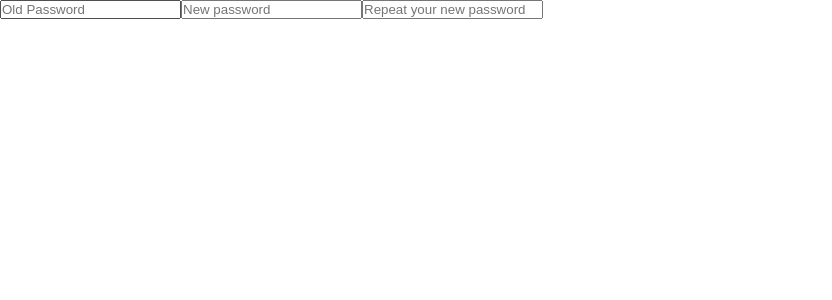
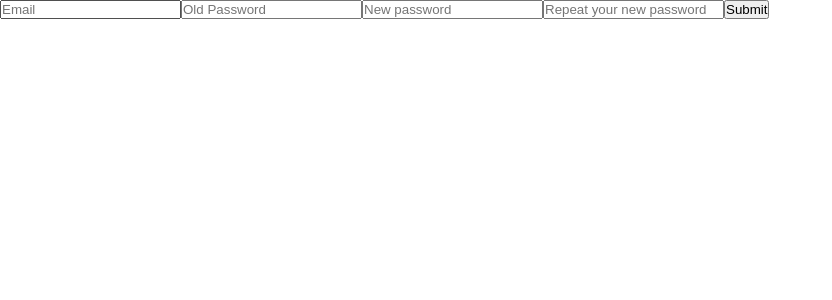
Before and after one commit to FallingSakura/record-calendar, a Vue app: page /profile/changepassword in a window 1280 px wide. Shown: the top 300 px of the page, without its empty margins (0-832 px from the left). Built offline with nearby package versions, Linux system fonts and the light colour scheme; sample sign-in values are in the browser's storage; a web font is replaced by a local one.

Commit message:
register finished

```diff
--- a/src/main.js
+++ b/src/main.js
@@ -4,8 +4,8 @@ import App from './App.vue'
 import router from './router'
 import axios from 'axios'
 
-axios.defaults.baseURL = 'http://localhost:5000'
-// axios.defaults.baseURL = 'https://calendarapi.fallingsakura.top'
+// axios.defaults.baseURL = 'http://localhost:5000'
+axios.defaults.baseURL = 'https://calendarapi.fallingsakura.top'
 
 const app = createApp(App)
 const pinia = createPinia()
--- a/src/router/index.js
+++ b/src/router/index.js
@@ -5,6 +5,7 @@ import { useAuthStore } from '../stores/authStore'
 
 function isAuthenticated() {
   const authStore = useAuthStore()
+  authStore.initialize()
   return authStore.isAuthenticated
 }
 
@@ -18,7 +19,7 @@ const routes = [
     path: '/login',
     name: 'calendar-login',
     component: () => import('../views/CalendarLoginView.vue'),
-    meta: { requiresAuth: true }
+    meta: { requiresGuest: true }
   },
   {
     path: '/register',
@@ -29,11 +30,11 @@ const routes = [
   {
     path: '/profile',
     name: 'profile',
-    meta: { requiresGuest: true },
     children: [
       {
         path: 'changepassword',
-        component: () => import('../views/ChangePassword.vue')
+        component: () => import('../views/ChangePassword.vue'),
+        meta: { requiresAuth: true },
       }
     ]
   }
@@ -47,6 +48,7 @@ const router = createRouter({
 router.beforeEach((to, from, next) => {
   if (to.matched.some((record) => record.meta.requiresAuth)) {
     if (!isAuthenticated()) {
+      alert('haha')
       next({ path: '/' })
     } else {
       next()
--- a/src/views/CalendarLoginView.vue
+++ b/src/views/CalendarLoginView.vue
@@ -8,10 +8,9 @@ const PASSWORD = 'Password'
 const router = useRouter()
 const authStore = useAuthStore()
 
-let isReadonly = ref(true)
+const isReadonly = ref(true)
 const email = ref('')
 const password = ref('')
-
 
 const login = async () => {
   try {
@@ -21,7 +20,6 @@ const login = async () => {
     })
     const token = response.data.token
     authStore.login(token)
-    // localStorage.setItem('token', token)
     router.push('/')
     alert('Login Succesfully!')
   } catch (err) {
--- a/src/views/CalendarRegisterView.vue
+++ b/src/views/CalendarRegisterView.vue
@@ -1,7 +1,6 @@
 <script setup>
 import { ref } from 'vue'
 import { useRouter } from 'vue-router'
-import { useAuthStore } from '@/stores/authStore';
 import axios from 'axios'
 const EMAIL = 'Email'
 const NAME = 'Name'
@@ -11,6 +10,15 @@ const email = ref('')
 const password = ref('')
 const name = ref('')
 const repeat = ref('')
+const isReadonly = ref(true)
+const router = useRouter()
+
+function clear() {
+  email.value = ''
+  password.value = ''
+  name.value = ''
+  repeat.value = ''
+}
 
 const register = async () => {
   try {
@@ -25,8 +33,13 @@ const register = async () => {
       email: email.value,
       password: password.value
     })
+    console.log("Response: ", response)
+    router.push('/login')
+    alert('Register Successfully!')
   } catch (err) {
     console.error(err)
+  } finally {
+    clear()
   }
 }
 </script>
--- a/src/views/CalendarView.vue
+++ b/src/views/CalendarView.vue
@@ -15,6 +15,7 @@ onMounted(() => {
 async function getUserData() {
   try {
     const token = localStorage.getItem('token')
+    if (!token) return
     const res = await axios.get('/get-data', {
       headers: {
         Authorization: `Bearer ${token}`
--- a/src/views/ChangePassword.vue
+++ b/src/views/ChangePassword.vue
@@ -1,7 +1,46 @@
+<script setup>
+import { ref } from 'vue'
+import axios from 'axios'
+const old = ref('')
+const newPassword = ref('')
+const repeat = ref('')
+const email = ref('')
+
+const changePassword = async () => {
+  try {
+    if (newPassword.value !== repeat.value) {
+      alert('Passwords do not match.')
+      newPassword.value = ''
+      repeat.value = ''
+      return
+    }
+    const token = localStorage.getItem('token')
+    const res = await axios.put('/changepassword', {
+      email: email.value,
+      oldPassword: old.value,
+      newPassword: newPassword.value
+    }, {
+      headers: {
+        Authorization: `Bearer ${token}`
+      }
+    })
+  } catch (err) {
+    console.error(err)
+  }
+}
+</script>
 <template>
   <div>
-    <input type="text" placeholder="Old Password">
-    <input type="password" placeholder="New password">
-    <input type="password" placeholder="Repeat your new password">
+    <form @submit.prevent="changePassword">
+      <input type="text" v-model="email" placeholder="Email" />
+      <input type="text" v-model="old" placeholder="Old Password" />
+      <input type="password" v-model="newPassword" placeholder="New password" />
+      <input
+        type="password"
+        v-model="repeat"
+        placeholder="Repeat your new password"
+      />
+      <button>Submit</button>
+    </form>
   </div>
 </template>
```
